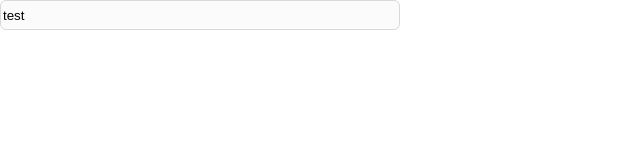
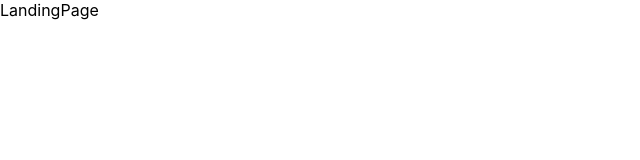
Before and after one commit to jaehoseok/Chili-source, a React (Create React App) app in the folder front/: page / in a window 1280 px wide. Shown: the top 160 px of the page, without its empty margins (0-640 px from the left). Built offline with nearby package versions, Linux system fonts and the light colour scheme.

Commit message:
✨ feat(textarea): textarea 컴포넌트 생성

```diff
--- a/front/src/components/atoms/TextArea/index.tsx
+++ b/front/src/components/atoms/TextArea/index.tsx
@@ -9,17 +9,18 @@ import * as S from './style';
  * @param {number}    width         컴포넌트 width [default: 400]
  * @param {number}    height        컴포넌트 height [default: 30]
  * @param {string?}   placeHolder   컴포넌트 placeholder [default: '']
- *
+ * @param {string?}   defaultValue  컴포넌트에 들어갈 값 [default: '']
+ * - React에서는 바닐라 JS와 달리 value가 Read Only여서 수정이 불가능. 대신 defaultValue를 채택 시 수정 가능한 value를 사용할 수 있다.
  * @author dbcs
  */
 
 const TextArea = ({ ...props }: S.TextAreaProps) => {
-  const [value, setValue] = useState<string>(props.value ? props.value : '');
+  const [value, setValue] = useState<string>(props.defaultValue ? props.defaultValue : '');
 
-  const changeHandler = () => {
-    setValue(value);
+  const changeHandler = (e: any) => {
+    setValue(e.target.value);
   };
-  return <S.TextArea {...props}></S.TextArea>;
+  return <S.TextArea {...props} onChange={changeHandler}></S.TextArea>;
 };
 
 TextArea.defaultProps = S.defaultProps;
--- a/front/src/components/atoms/TextArea/style.ts
+++ b/front/src/components/atoms/TextArea/style.ts
@@ -4,14 +4,14 @@ export interface TextAreaProps {
   width: number;
   height: number;
   placeHolder?: string;
-  value?: string;
+  defaultValue?: string;
 }
 
 export const defaultProps: TextAreaProps = {
   width: 400,
   height: 30,
   placeHolder: '',
-  value: '',
+  defaultValue: '',
 };
 
 export const TextArea = styled.input.attrs({
--- a/front/src/components/pages/LandingPage.tsx
+++ b/front/src/components/pages/LandingPage.tsx
@@ -1,7 +1,5 @@
-import TextArea from '../atoms/TextArea';
-
 const LandingPage = () => {
-  return <TextArea value={'test'}></TextArea>;
+  return <div>LandingPage</div>;
 };
 
 export default LandingPage;
```
